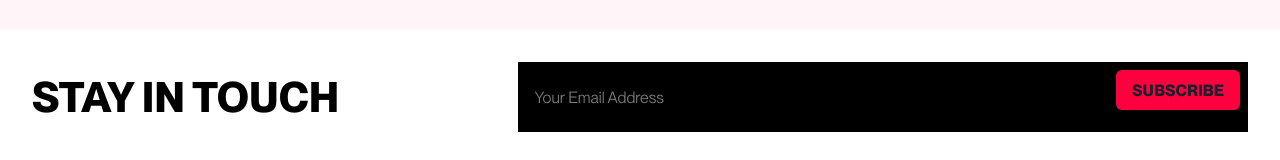
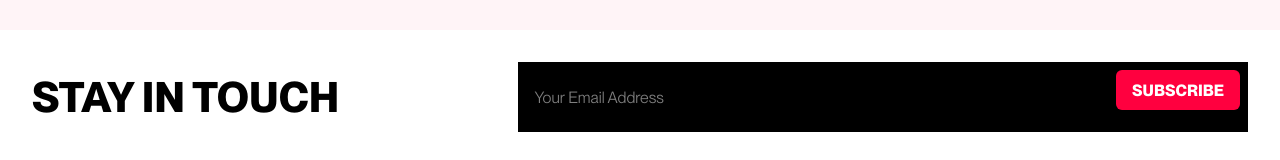
Before and after one commit to MedDAO-xyz/Website, a Next.js app: page / in a window 1280 px wide. Shown: the part 4821-4981 px from the top of the page. Built offline with nearby package versions, Linux system fonts and the light colour scheme.

Commit message:
quickfix font color.

```diff
--- a/src/components/Subscribe/SubBlock.tsx
+++ b/src/components/Subscribe/SubBlock.tsx
@@ -45,7 +45,7 @@ const SubBlock = () => {
           h={{ base: "54px", md: "70px" }}
           bg={{ base: "white", md: "black" }}
         >
-          <Button mt={{ base: ".25em", md: "0px" }} bg="#FF003F">
+          <Button mt={{ base: ".25em", md: "0px" }} bg="#FF003F" color="white">
             SUBSCRIBE
           </Button>
         </Box>
```
